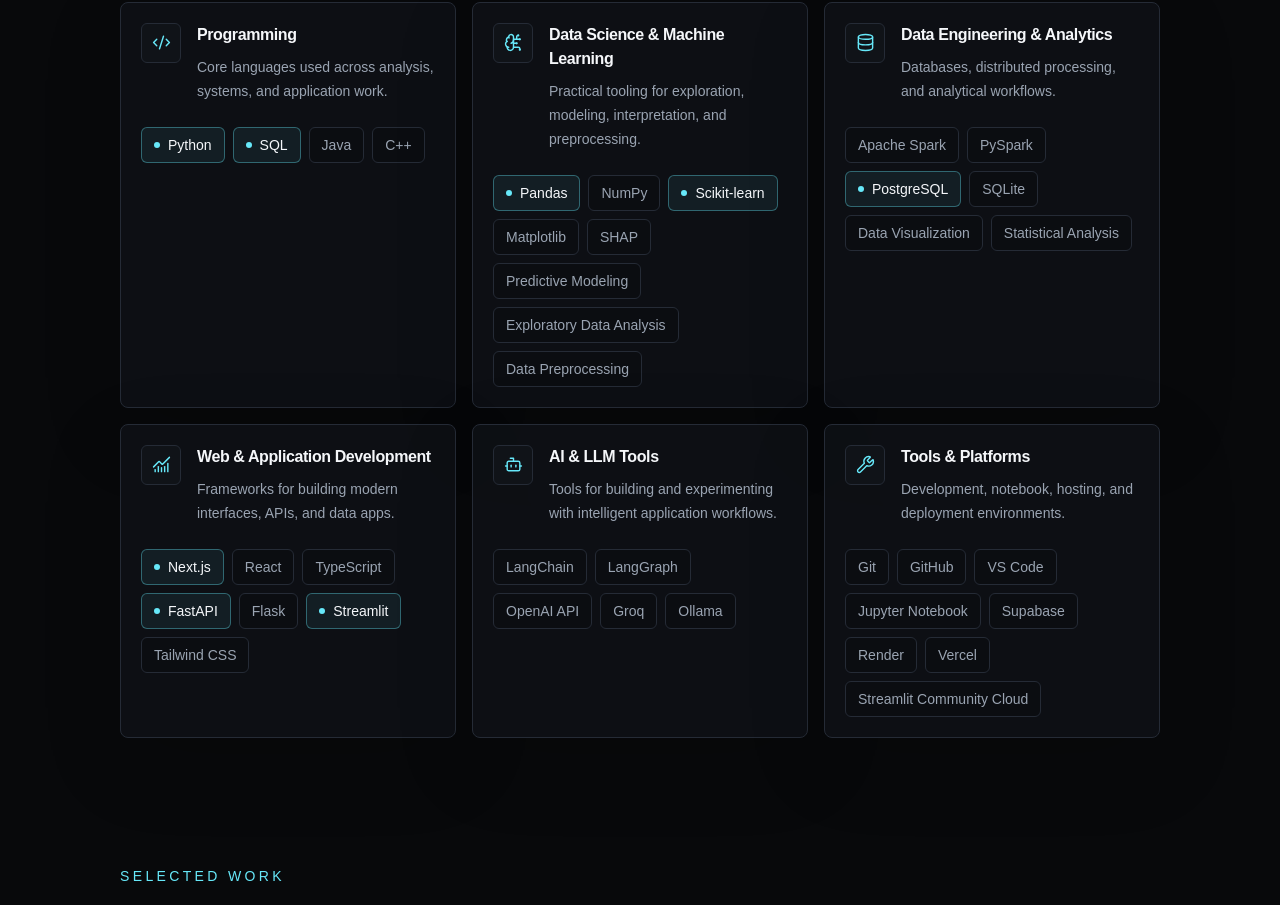
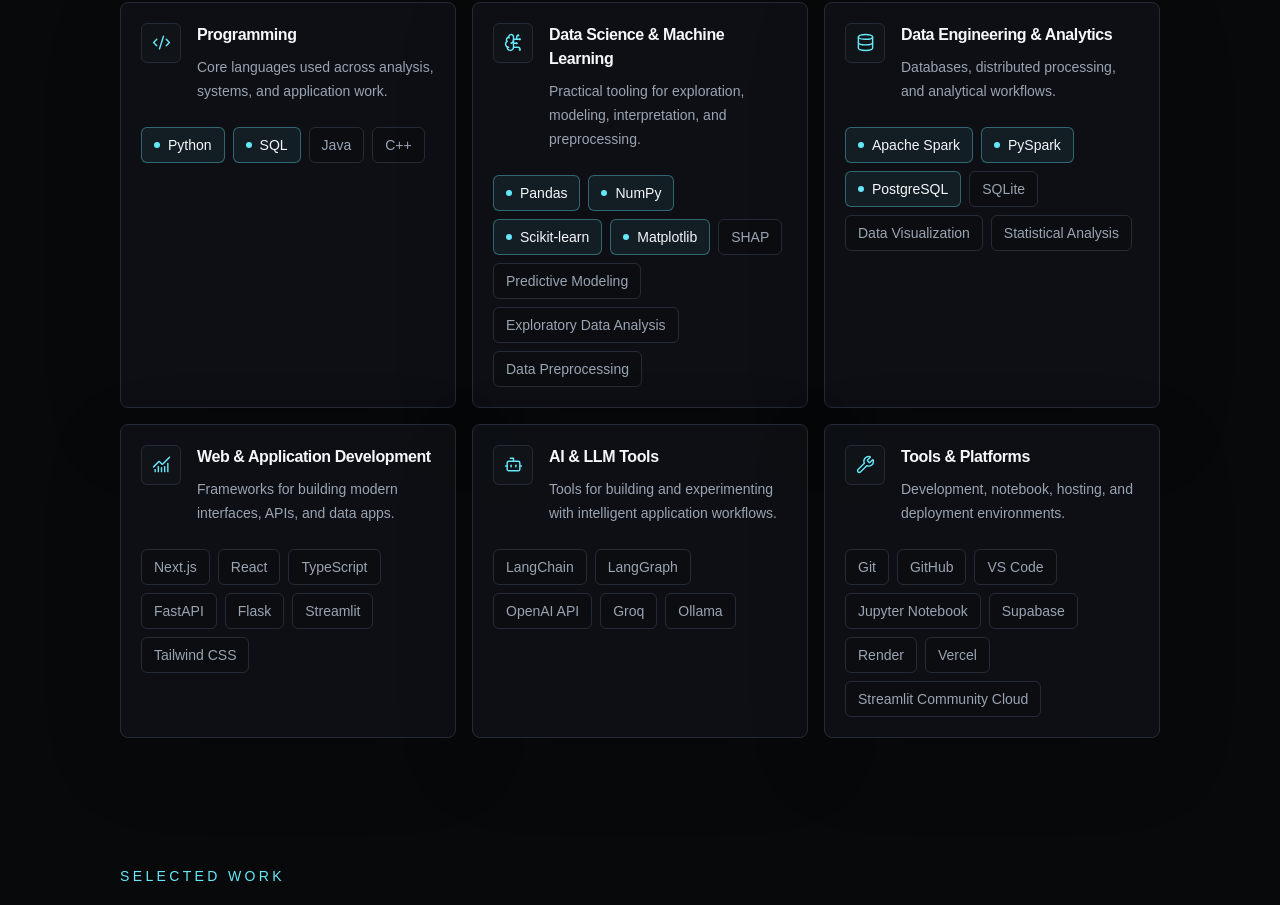
Before and after one commit to lakshithlokesh06/lakshith-portfolio, a Next.js app: page / in a window 1280 px wide. Shown: the part 1733-2638 px from the top of the page. Built offline with nearby package versions, Linux system fonts and the light colour scheme; no server answers; a web font is replaced by a local one.

Commit message:
Align core skills with data science focus

```diff
--- a/src/components/sections/skills.tsx
+++ b/src/components/sections/skills.tsx
@@ -2,7 +2,14 @@
 
 import { motion, useReducedMotion } from "framer-motion";
 import type { Variants } from "framer-motion";
-import { Bot, BrainCircuit, ChartNoAxesCombined, Code2, Database, Wrench } from "lucide-react";
+import {
+  Bot,
+  BrainCircuit,
+  ChartNoAxesCombined,
+  Code2,
+  Database,
+  Wrench,
+} from "lucide-react";
 import type { LucideIcon } from "lucide-react";
 
 import { Section, SectionHeading } from "@/components/ui/section";
@@ -17,24 +24,27 @@
 const coreSkills = new Set([
   "Python",
   "SQL",
+  "Pandas",
+  "NumPy",
   "Scikit-learn",
-  "Pandas",
+  "Matplotlib",
   "PostgreSQL",
-  "Streamlit",
-  "FastAPI",
-  "Next.js",
+  "Apache Spark",
+  "PySpark",
 ]);
 
 const skillCategories: SkillCategory[] = [
   {
     title: "Programming",
-    description: "Core languages used across analysis, systems, and application work.",
+    description:
+      "Core languages used across analysis, systems, and application work.",
     icon: Code2,
     skills: ["Python", "SQL", "Java", "C++"],
   },
   {
     title: "Data Science & Machine Learning",
-    description: "Practical tooling for exploration, modeling, interpretation, and preprocessing.",
+    description:
+      "Practical tooling for exploration, modeling, interpretation, and preprocessing.",
     icon: BrainCircuit,
     skills: [
       "Pandas",
@@ -62,13 +72,23 @@
   },
   {
     title: "Web & Application Development",
-    description: "Frameworks for building modern interfaces, APIs, and data apps.",
+    description:
+      "Frameworks for building modern interfaces, APIs, and data apps.",
     icon: ChartNoAxesCombined,
-    skills: ["Next.js", "React", "TypeScript", "FastAPI", "Flask", "Streamlit", "Tailwind CSS"],
+    skills: [
+      "Next.js",
+      "React",
+      "TypeScript",
+      "FastAPI",
+      "Flask",
+      "Streamlit",
+      "Tailwind CSS",
+    ],
   },
   {
     title: "AI & LLM Tools",
-    description: "Tools for building and experimenting with intelligent application workflows.",
+    description:
+      "Tools for building and experimenting with intelligent application workflows.",
     icon: Bot,
     skills: ["LangChain", "LangGraph", "OpenAI API", "Groq", "Ollama"],
   },
@@ -142,11 +162,16 @@
                   <h3 className="text-base font-semibold tracking-tight text-[var(--color-foreground)]">
                     {title}
                   </h3>
-                  <p className="mt-2 text-sm leading-6 text-[var(--color-muted)]">{description}</p>
+                  <p className="mt-2 text-sm leading-6 text-[var(--color-muted)]">
+                    {description}
+                  </p>
                 </div>
               </div>
 
-              <ul className="mt-6 flex flex-wrap gap-2" aria-label={`${title} skills`}>
+              <ul
+                className="mt-6 flex flex-wrap gap-2"
+                aria-label={`${title} skills`}
+              >
                 {skills.map((skill) => {
                   const isCore = coreSkills.has(skill);
 
```
